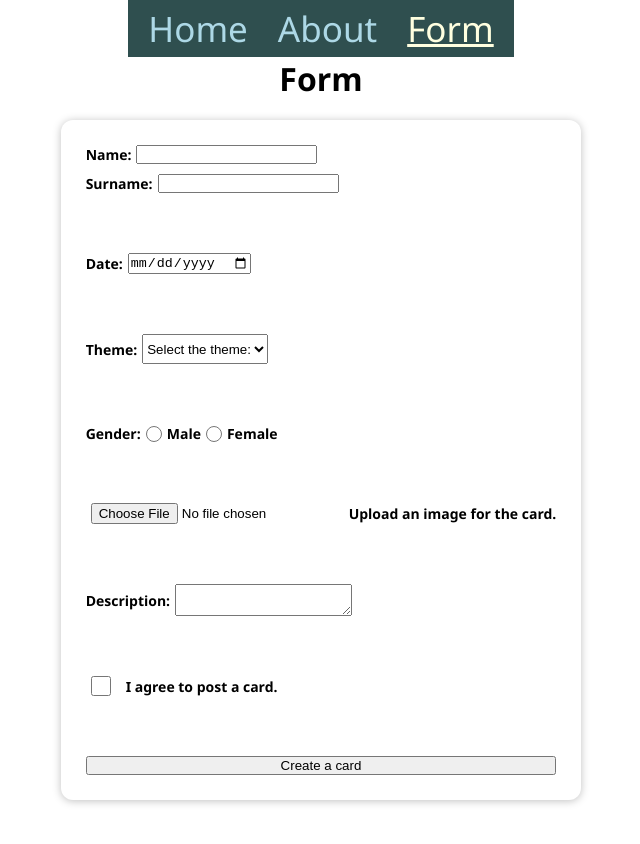
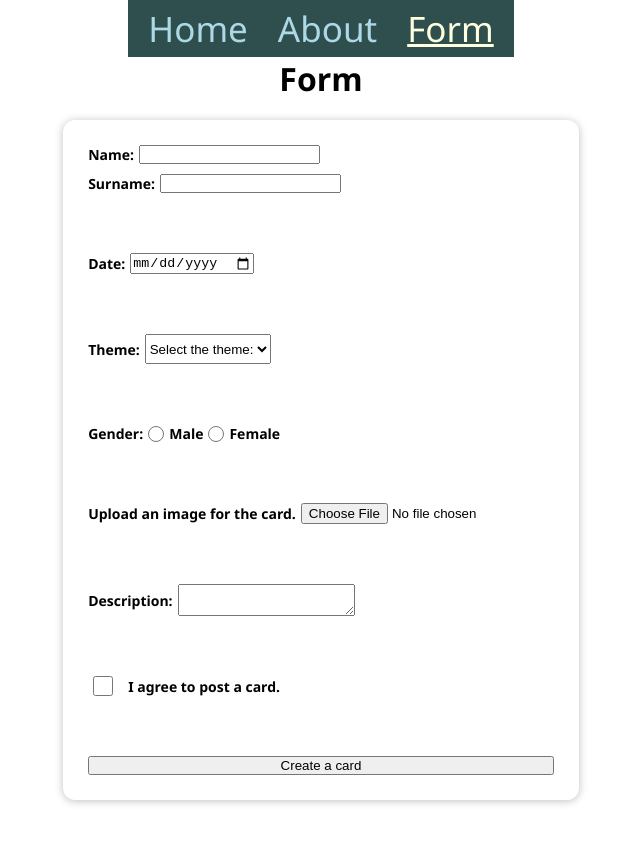
Before and after one commit to Gregory-Vinokur/React2023Q1, a React (Vite) app: page /form in a window 1280 px wide. Shown: the top 844 px of the page, without its empty margins (319-959 px from the left). Built offline with nearby package versions, Linux system fonts and the light colour scheme.

Commit message:
refactor: add react-hook-form for Form component

```diff
--- a/package.json
+++ b/package.json
@@ -14,6 +14,7 @@
   "dependencies": {
     "react": "^18.2.0",
     "react-dom": "^18.2.0",
+    "react-hook-form": "^7.43.8",
     "react-router-dom": "^6.9.0"
   },
   "devDependencies": {
--- a/src/components/atoms/input/Input.tsx
+++ b/src/components/atoms/input/Input.tsx
@@ -7,7 +7,6 @@ export interface InputProps extends InputHTMLAttributes<HTMLInputElement> {
   className?: string;
   accept?: string;
   value?: string;
-  inputRef?: React.RefObject<HTMLInputElement>;
 }
 
 const Input = ({ type, children, className, value, ...rest }: InputProps) => {
--- a/src/components/molecules/textarea-with-label/TextAreaWithLabel.tsx
+++ b/src/components/molecules/textarea-with-label/TextAreaWithLabel.tsx
@@ -1,27 +1,28 @@
 import React, { TextareaHTMLAttributes } from 'react';
 import Label from './../../atoms/label/Label';
 import Span from './../../atoms/typography/Span';
+import { UseFormRegisterReturn } from 'react-hook-form';
 
 interface TextareaWithLabelProps extends TextareaHTMLAttributes<HTMLTextAreaElement> {
   text?: string;
   children?: React.ReactNode;
   className?: string;
   error?: string;
-  textareaRef?: React.RefObject<HTMLTextAreaElement>;
+  register?: UseFormRegisterReturn<string>;
 }
 
 const TeaxtareaWithLabel = ({
   text,
   children,
   className,
-  textareaRef,
   error,
+  register,
   ...rest
 }: TextareaWithLabelProps) => {
   return (
     <Label>
       <Span>{text}</Span>
-      <textarea className={className} ref={textareaRef} {...rest} />
+      <textarea className={className} {...register} {...rest} />
       {children}
       {error && <div style={{ color: 'red' }}>{error}</div>}
     </Label>
--- a/src/components/organisms/Form/Form.tsx
+++ b/src/components/organisms/Form/Form.tsx
@@ -1,177 +1,117 @@
-import React, { Component } from 'react';
+import React from 'react';
 import FormTemplate from './../../templates/Form/FormTemplate';
 import InputWithLabel from './../../molecules/input-with-label/InputWithLabel';
 import SelectWithLabel from '../../molecules/select-with-label/SelectWithLabel';
 import styles from './../../atoms/input/Input.module.css';
 import { ICardFormPage } from './../../../interfaces/ICardFormPage';
 import { IFormData } from './../../../interfaces/IFormData';
-import { IFormState } from './../../../interfaces/IFormState';
 import TeaxtareaWithLabel from './../../molecules/textarea-with-label/TextAreaWithLabel';
 import Switcher from './../../molecules/switcher/Switcher';
+import { useForm } from 'react-hook-form';
 
 interface IFormProps {
   createCard: (card: ICardFormPage) => void;
 }
 
-class Form extends Component<IFormProps, IFormState> {
-  formRef: React.RefObject<HTMLFormElement>;
-  nameRef: React.RefObject<HTMLInputElement>;
-  surnameRef: React.RefObject<HTMLInputElement>;
-  dateRef: React.RefObject<HTMLInputElement>;
-  selectRef: React.RefObject<HTMLSelectElement>;
-  descRef: React.RefObject<HTMLTextAreaElement>;
-  checkboxRef: React.RefObject<HTMLInputElement>;
-  maleRadioRef: React.RefObject<HTMLInputElement>;
-  femaleRadioRef: React.RefObject<HTMLInputElement>;
-  fileRef: React.RefObject<HTMLInputElement>;
+const Form = ({ createCard }: IFormProps) => {
+  const {
+    register,
+    handleSubmit,
+    formState: { errors },
+    reset,
+  } = useForm<IFormData>({ reValidateMode: 'onSubmit' });
 
-  constructor(props: IFormProps) {
-    super(props);
-    this.state = {
-      errors: {},
+  const onSubmit = (data: IFormData) => {
+    const files = data.file;
+    const file = data.file ? files[0] : null;
+    const picture = file ? URL.createObjectURL(file) : '';
+    const card: ICardFormPage = {
+      source: picture,
+      theme: data.select,
+      name: data.name,
+      surname: data.surname,
+      date: data.date,
+      gender: data.radio,
+      desc: data.desc,
     };
-    this.formRef = React.createRef();
-    this.nameRef = React.createRef();
-    this.surnameRef = React.createRef();
-    this.dateRef = React.createRef();
-    this.selectRef = React.createRef();
-    this.checkboxRef = React.createRef();
-    this.descRef = React.createRef();
-    this.maleRadioRef = React.createRef();
-    this.femaleRadioRef = React.createRef();
-    this.fileRef = React.createRef();
-  }
-
-  handleSubmit = (event: React.FormEvent<HTMLFormElement>) => {
-    event.preventDefault();
-    const formData = {
-      name: this.nameRef.current ? this.nameRef.current.value : '',
-      surname: this.surnameRef.current ? this.surnameRef.current.value : '',
-      date: this.dateRef.current ? this.dateRef.current.value : '',
-      select: this.selectRef.current ? this.selectRef.current.value : '',
-      checkbox: this.checkboxRef.current ? this.checkboxRef.current.checked : '',
-      desc: this.descRef.current ? this.descRef.current.value : '',
-      radio: this.maleRadioRef.current?.checked
-        ? 'Male'
-        : this.femaleRadioRef.current?.checked
-        ? 'Female'
-        : '',
-      file: this.fileRef.current?.files ? this.fileRef.current.files[0] : null,
-    };
-    const errors = this.validateForm(formData);
-    if (Object.keys(errors).length > 0) {
-      this.setState({ errors });
-    } else {
-      const card: ICardFormPage = {
-        source: formData.file ? URL.createObjectURL(formData.file) : '',
-        theme: formData.select,
-        name: formData.name,
-        surname: formData.surname,
-        date: formData.date,
-        gender: formData.radio,
-        desc: formData.desc,
-      };
-      this.props.createCard(card);
-      this.formRef.current?.reset();
-      this.setState({ errors: {} });
-    }
+    createCard(card);
+    reset();
   };
 
-  validateForm = (formData: IFormData) => {
-    const errors: { [key: string]: string } = {};
-
-    if (!formData.name) {
-      errors.name = 'Name is required';
-    } else if (!/^[A-Z]/.test(formData.name)) {
-      errors.name = 'Name must start with an uppercase letter';
-    }
-
-    if (!formData.surname) {
-      errors.surname = 'Surname is required';
-    } else if (!/^[A-Z]/.test(formData.surname)) {
-      errors.surname = 'Surname must start with an uppercase letter';
-    }
-
-    if (!formData.date) {
-      errors.date = 'Date is required';
-    }
-
-    if (!formData.select) {
-      errors.select = 'Select is required';
-    }
-
-    if (!formData.radio) {
-      errors.radio = 'Gender is required';
-    }
-
-    if (!formData.file) {
-      errors.file = 'Choose af file';
-    }
-
-    if (!formData.desc) {
-      errors.desc = 'Please, write something';
-    }
-
-    if (!formData.checkbox) {
-      errors.checkbox = 'You must agree to post a card';
-    }
-
-    return errors;
-  };
-
-  render() {
-    const { errors } = this.state;
-
   return (
-      <FormTemplate onSubmit={this.handleSubmit} formRef={this.formRef}>
+    <FormTemplate onSubmit={handleSubmit(onSubmit)}>
       <div>
-          <InputWithLabel type="text" text="Name:" inputRef={this.nameRef} error={errors.name} />
+        <InputWithLabel
+          type="text"
+          text="Name:"
+          register={register('name', {
+            required: 'Name is required',
+            pattern: {
+              value: /^[A-Z]/,
+              message: 'Name must start with an uppercase letter',
+            },
+          })}
+          error={errors.name?.message}
+        />
         <InputWithLabel
           type="text"
           text="Surname:"
-            inputRef={this.surnameRef}
-            error={errors.surname}
+          register={register('surname', {
+            required: 'Surname is required',
+            pattern: {
+              value: /^[A-Z]/,
+              message: 'Surname must start with an uppercase letter',
+            },
+          })}
+          error={errors.surname?.message}
         />
       </div>
-        <InputWithLabel type="date" text="Date:" inputRef={this.dateRef} error={errors.date} />
+      <InputWithLabel
+        type="date"
+        text="Date:"
+        register={register('date', { required: 'Date is required' })}
+        error={errors.date?.message}
+      />
       <SelectWithLabel
         options={[
           { value: 'option1', label: 'Sport' },
           { value: 'option2', label: 'Meme' },
           { value: 'option3', label: 'Cats' },
         ]}
-          selectRef={this.selectRef}
-          error={errors.select}
         text="Theme:"
+        register={register('select', { required: 'Select is required' })}
+        error={errors.select?.message}
       />
       <Switcher
         text="Gender:"
         options={['Male', 'Female']}
-          inputRefs={[this.maleRadioRef, this.femaleRadioRef]}
-          error={errors.radio}
+        error={errors.radio?.message}
+        register={register('radio', { required: 'Gender is required' })}
       />
       <InputWithLabel
+        text="Upload an image for the card."
         type="file"
         accept="image/jpeg,image/png,image/gif"
         className={styles.inputFile}
-          inputRef={this.fileRef}
-          error={errors.file}
-        >
-          Upload an image for the card.
-        </InputWithLabel>
-        <TeaxtareaWithLabel text="Description:" textareaRef={this.descRef} error={errors.desc} />
+        register={register('file', { required: 'Choose af file' })}
+        error={errors.file?.message}
+      ></InputWithLabel>
+      <TeaxtareaWithLabel
+        text="Description:"
+        register={register('desc', { required: 'Please, write something' })}
+        error={errors.desc?.message}
+      />
       <InputWithLabel
         type="checkbox"
         className={styles.checkbox}
-          inputRef={this.checkboxRef}
-          error={errors.checkbox}
+        register={register('checkbox', { required: 'You must agree to post a card' })}
+        error={errors.checkbox?.message}
       >
         I agree to post a card.
       </InputWithLabel>
       <button type="submit">Create a card</button>
     </FormTemplate>
   );
-  }
-}
+};
 
 export default Form;
--- a/src/components/templates/Form/FormTemplate.tsx
+++ b/src/components/templates/Form/FormTemplate.tsx
@@ -3,12 +3,11 @@ import styles from './FormTemplate.module.css';
 
 interface FormTemplateProps extends FormHTMLAttributes<HTMLFormElement> {
   children?: React.ReactNode;
-  formRef?: React.RefObject<HTMLFormElement>;
 }
 
-const FormTemplate = ({ formRef, children, ...rest }: FormTemplateProps) => {
+const FormTemplate = ({ children, ...rest }: FormTemplateProps) => {
   return (
-    <form className={styles.form} ref={formRef} {...rest}>
+    <form className={styles.form} {...rest}>
       {children}
     </form>
   );
--- a/src/interfaces/IFormData.ts
+++ b/src/interfaces/IFormData.ts
@@ -6,5 +6,5 @@ export interface IFormData {
   checkbox: string | boolean;
   radio: string;
   desc: string;
-  file: File | null;
+  file: FileList;
 }
```
Also changed, not shown: src/components/molecules/input-with-label/InputWithLabel.tsx (+4 -3 lines), src/components/molecules/select-with-label/SelectWithLabel.tsx (+4 -3 lines), src/components/molecules/switcher/Switcher.tsx (+5 -4 lines), 1 other file (tests, documents, lock files or other folders). Lines whose indentation alone changed are shown as unchanged.
